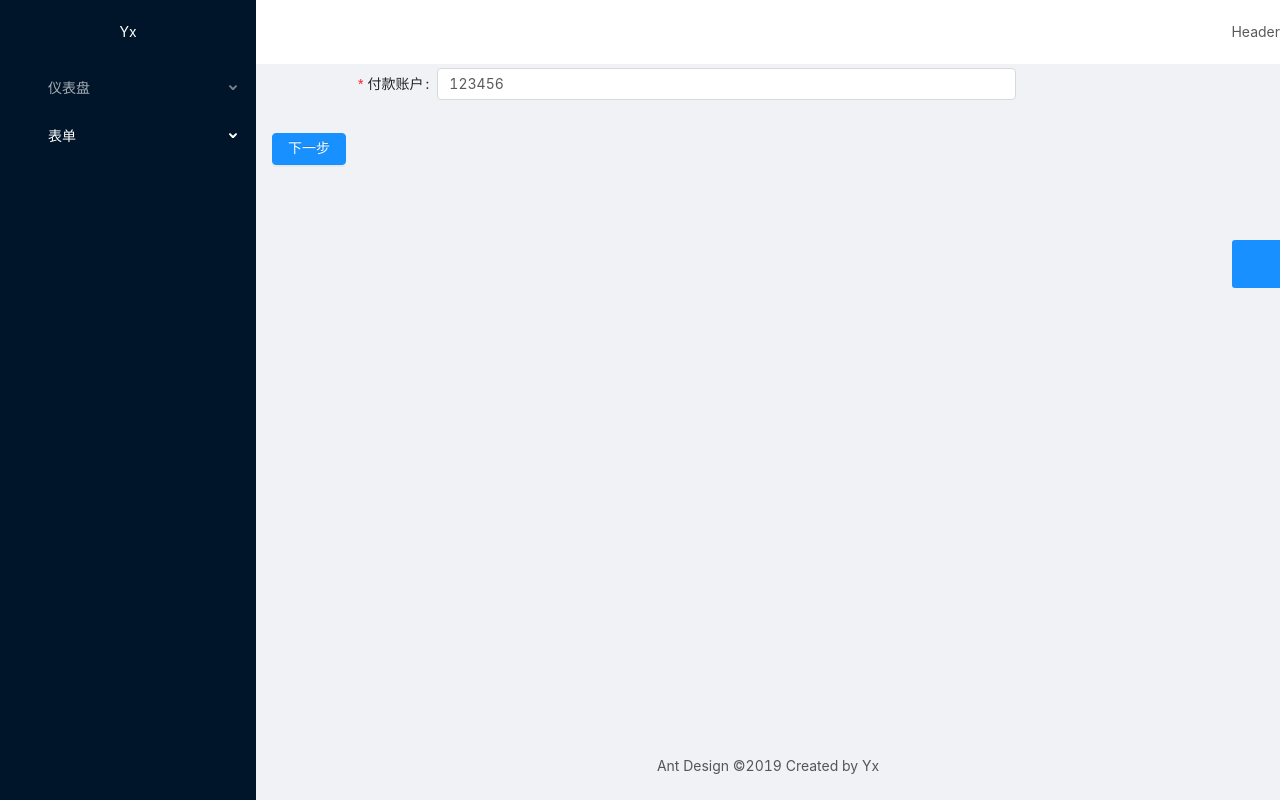
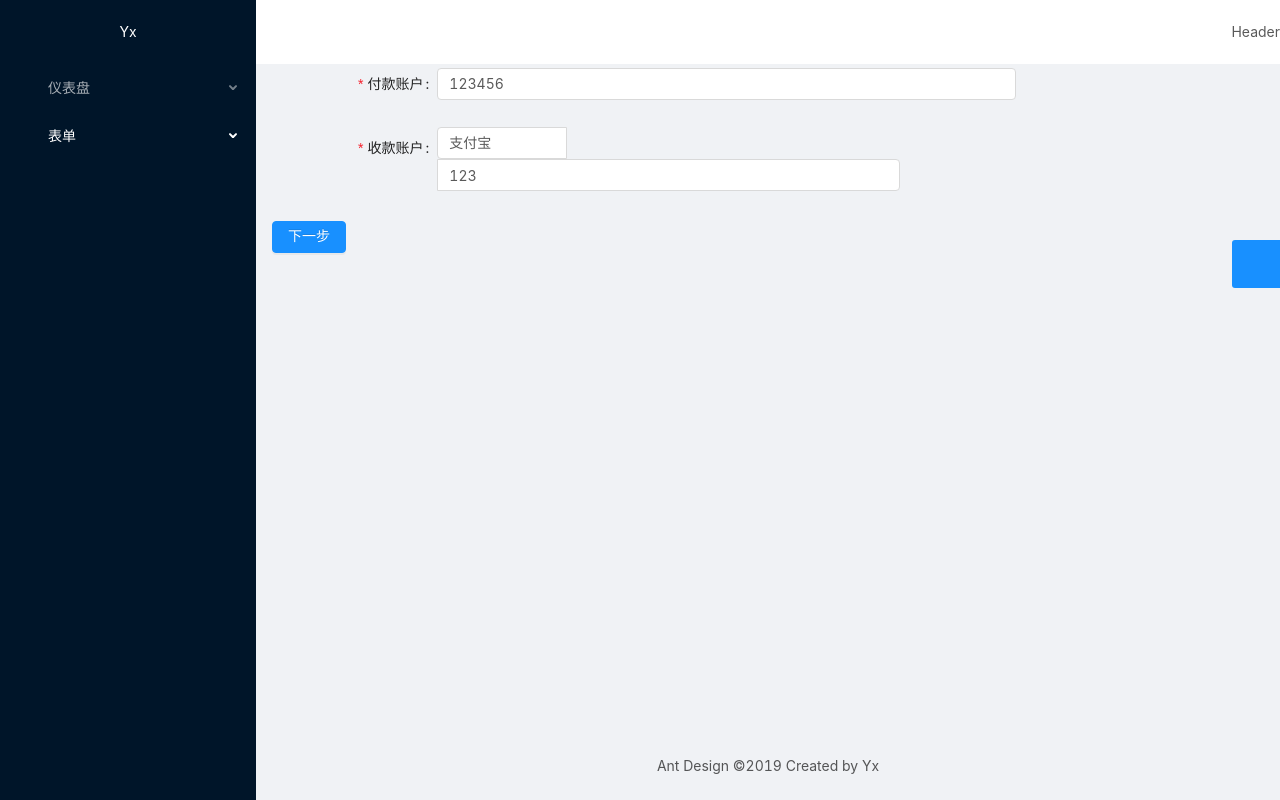
Before and after one commit to CSYS-Yg/vueDevelopmentPractice, a Vue app: page /form/step-form/info in a window 1280 px wide. Built offline with nearby package versions, Linux system fonts and the light colour scheme.

Commit message:
表单自动验证

```diff
--- /dev/null
+++ b/src/components/ReceiverAccount.vue
@@ -0,0 +1,41 @@
+<template>
+  <a-input-group compact>
+    <a-select v-model="type" style="width:130px" @change="handleTypeChange">
+      <a-select-option value="alipay">支付宝</a-select-option>
+      <a-select-option value="bank">银行账户</a-select-option>
+    </a-select>
+    <a-input v-model="number" style="width:80%" @change="handleNumberChange" />
+  </a-input-group>
+</template>
+
+<script>
+export default {
+  props: {
+    value: {
+      type: Object
+    }
+  },
+  watch: {
+    value(val) {
+      Object.assign(this, val);
+    }
+  },
+  data() {
+    const { type, number } = this.value || {};
+    return {
+      type: type || "alipay",
+      number: number || ""
+    };
+  },
+  methods: {
+    handleTypeChange(val) {
+      this.$emit("change", { ...this.value, type: val });
+    },
+    handleNumberChange(e) {
+      this.$emit("change", { ...this.value, number: e.target.value });
+    }
+  }
+};
+</script>
+
+<style></style>
--- a/src/main.js
+++ b/src/main.js
@@ -25,7 +25,8 @@
   Radio,
   Menu,
   Form,
-  Input
+  Input,
+  Select
 } from "ant-design-vue";
 Vue.use(Button);
 Vue.use(Layout);
@@ -35,6 +36,7 @@
 Vue.use(Menu);
 Vue.use(Form);
 Vue.use(Input);
+Vue.use(Select);
 
 Vue.component("Authorized", Authorized);
 Vue.use(Auth);
--- a/src/store/modules/form.js
+++ b/src/store/modules/form.js
@@ -3,7 +3,11 @@
 
 const state = {
   step: {
-    payAccount: "123456"
+    payAccount: "123456",
+    receiveAccount: {
+      type: "alipay",
+      number: "123"
+    }
   }
 };
 const actions = {
--- a/src/views/Forms/StepForm/Step1.vue
+++ b/src/views/Forms/StepForm/Step1.vue
@@ -21,6 +21,33 @@
           ]"
         ></a-input>
       </a-form-item>
+      <a-form-item
+        label="收款账户"
+        :label-col="fromItemLayout.labelCol"
+        :wrapper-col="fromItemLayout.wrapperCol"
+      >
+        <ReceiverAccount
+          v-decorator="[
+            'receiveAccount',
+            {
+              initialValue: step.receiveAccount,
+              rules: [
+                {
+                  required: true,
+                  message: '请输入收款账户',
+                  validator: (rule, value, callback) => {
+                    if (value && value.number) {
+                      callback();
+                    } else {
+                      callback(false);
+                    }
+                  }
+                }
+              ]
+            }
+          ]"
+        ></ReceiverAccount>
+      </a-form-item>
       <a-form-item>
         <a-button type="primary" @click="handleSubmit">下一步</a-button>
       </a-form-item>
@@ -29,7 +56,11 @@
 </template>
 
 <script>
+import ReceiverAccount from "@/components/ReceiverAccount.vue";
 export default {
+  components: {
+    ReceiverAccount
+  },
   data() {
     this.form = this.$form.createForm(this);
     return {
```
